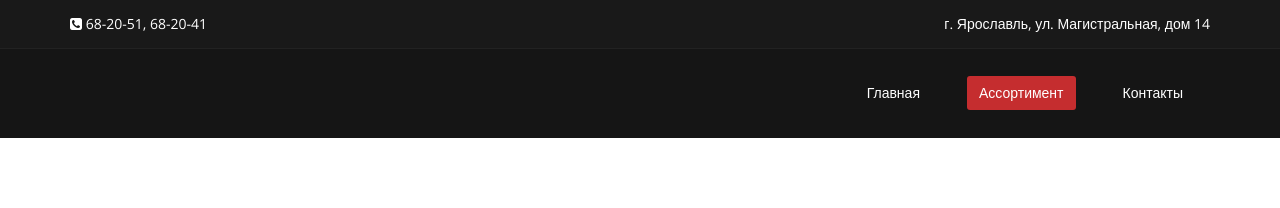
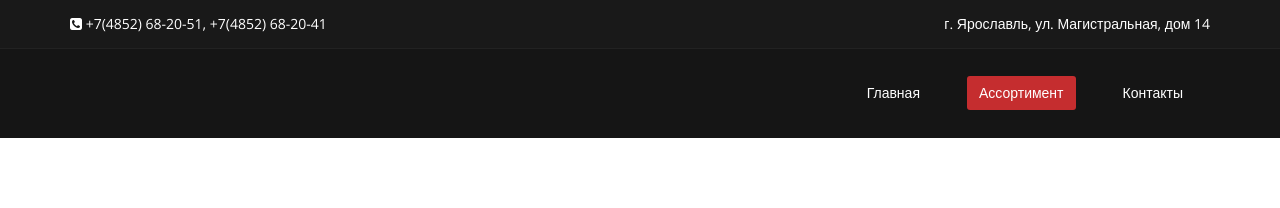
Before and after one commit to seven-4-seven/seven-4-seven.github.io, a Jekyll site: the page prices.html, which Jekyll copies as it is, in a window 1280 px wide. Shown: the top 208 px of the page. Built offline with Jekyll 4.4.1, drawn with Linux system fonts in a browser that asks for light colours.

Commit message:
Update prices.html

```diff
--- a/prices.html
+++ b/prices.html
@@ -67,7 +67,7 @@
               <div class="row">
                   <div class="col-sm-6 col-xs-4">
                       <div class="top-number">
-                        <p><i class="fa fa-phone-square"></i>  68-20-51, 68-20-41</p>
+                        <p><i class="fa fa-phone-square"></i>  +7(4852) 68-20-51, +7(4852) 68-20-41</p>
                       </div>
                   </div>
                   <div class="col-sm-6 col-xs-4">
```
